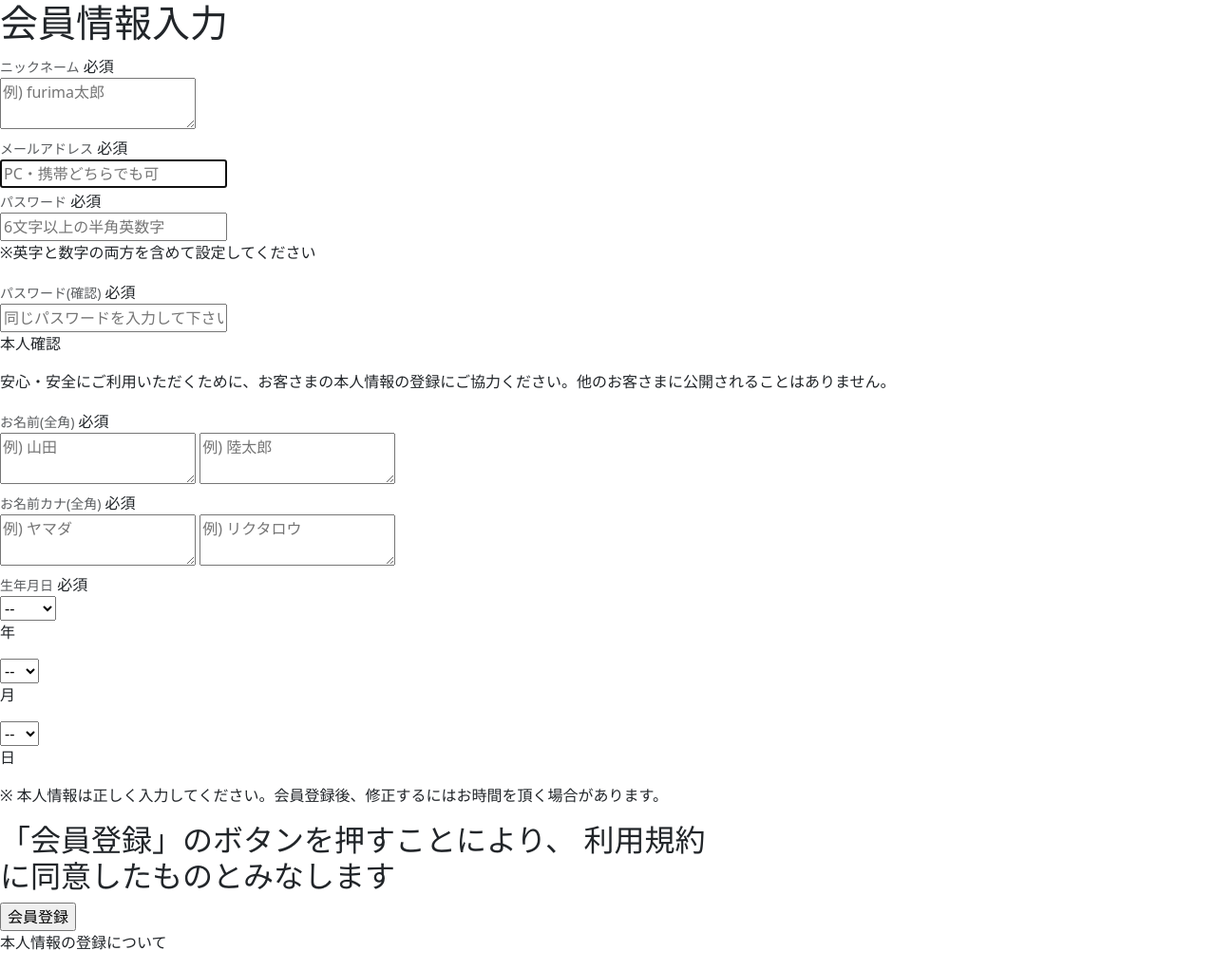
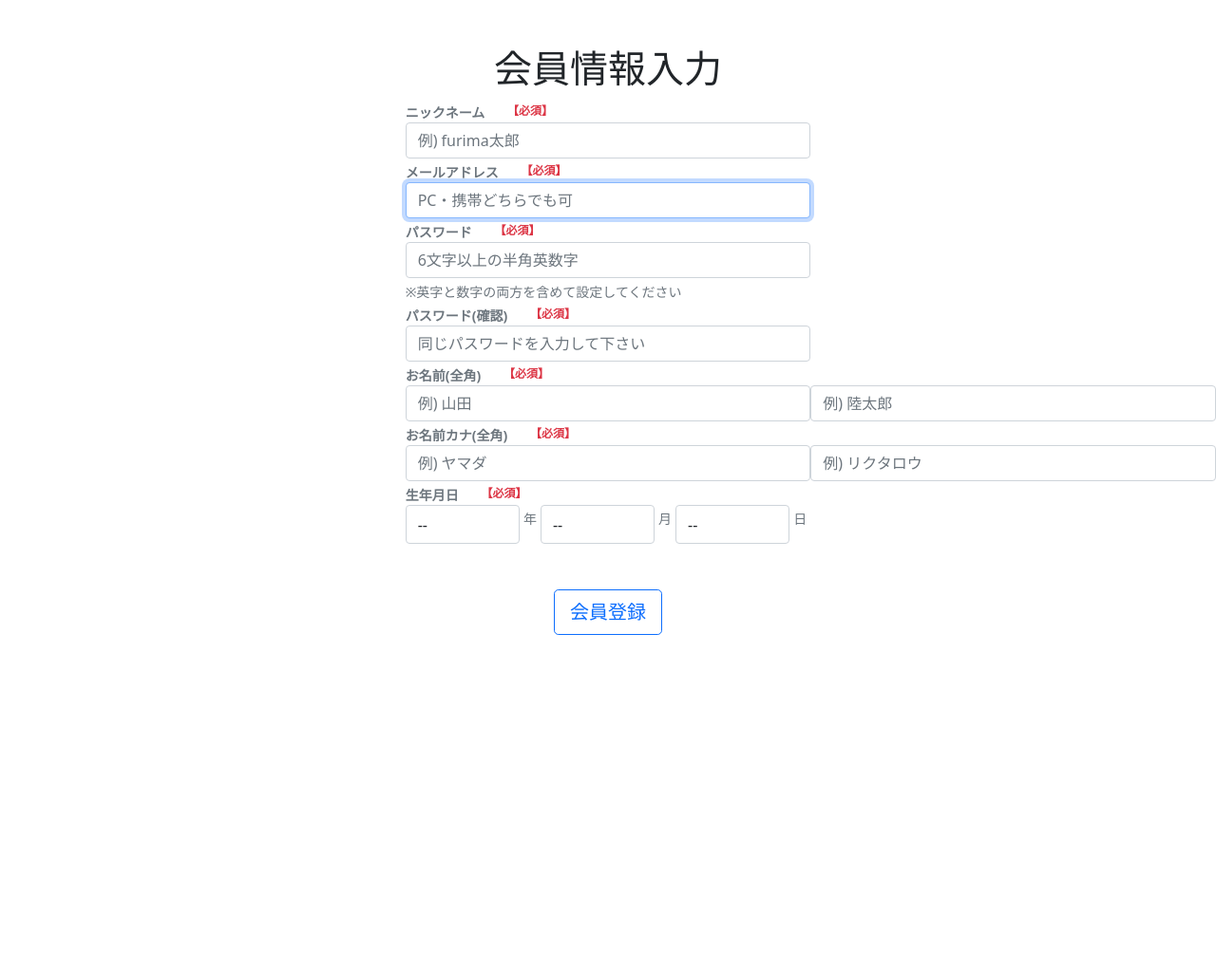
Before and after one commit to kazu121212/e.everyday, a Rails app: page /users/sign_up in a window 1280 px wide. Shown: the whole page at 95% size. After the commit the page ends 669 px from the top, so only its background shows below. Run offline with Rails 7, Linux system fonts and the light colour scheme; style sheets or scripts are compiled from the project's sources; some libraries are stand-ins or nearby versions.

Commit message:
create sign_up_page
・add style
・create error_component

```diff
--- a/app/assets/javascripts/application.js
+++ b/app/assets/javascripts/application.js
@@ -1,4 +1,4 @@
-//= require jquery
+//= require jquery3
+//= require popper
+//= require bootstrap
 //= require bootstrap-sprockets
-//= require jquery3
-//= require bootstrap
--- a/app/assets/stylesheets/application.scss
+++ b/app/assets/stylesheets/application.scss
@@ -10,7 +10,6 @@
  * files in this directory. Styles in this file should be added after the last require_* statement.
  * It is generally better to create a new file per style scope.
  *
-
  */
  @import "bootstrap";
  @import "style.css";
--- /dev/null
+++ b/app/views/common/_error.html.erb
@@ -0,0 +1,9 @@
+<% if model.errors.any? %>
+  <div class="alert alert-danger alert-dismissible fade show" role="alert">
+    <ul>
+      <% model.errors.full_messages.each do |message|%>
+        <li><%= message %></li>
+      <% end %>
+    </ul>
+  </div>
+<% end %>
--- a/app/views/devise/registrations/new.html.erb
+++ b/app/views/devise/registrations/new.html.erb
@@ -1,108 +1,93 @@
 <%# <%= render partial: "devise/shared/second-header" %>
-
-
-
-
-<%= form_with model: @user, url: user_registration_path, class: 'registration-main', local: true do |f| %>
-<div class='form-wrap'>
-  <div class='form-header'>
-    <h1 class='form-header-text'>
-      会員情報入力
-    </h1>
-  </div>
-
-  <%= render "devise/shared/error_messages", model: f.object %>
-
-
-  <div class="form-group">
-    <div class='form-text-wrap'>
-      <label class="form-text">ニックネーム</label>
-      <span class="indispensable">必須</span>
+<div class="col-12 py-5">
+  <%= form_with model: @user, url: user_registration_path, class: "registration-main", local: true do |f| %>
+    <div class="form-wrap col-10 col-lg-8 mx-auto justify-content-center">
+      <div class="form-header col-10 col-lg-8 mx-auto">
+        <h1 class="form-header-text text-center">会員情報入力</h1>
+      </div>
+      <%# エラーメッセージ %>
+      <div class="form-group col-8 col-lg-6 mx-auto">
+        <%= render "common/error", model: f.object %>
+      </div>
+      <%# フォーム %>
+      <div class="form-group col-8 col-lg-6 mx-auto">
+        <div class="d-flex align-items-center justify-content-start">
+          <label class="form-text"><strong>ニックネーム</strong></label>
+          <span class="badge text-danger mx-3">【必須】</span>
+        </div>
+        <%= f.text_field :name, class:"input-default form-control", id:"nickname", placeholder:"例) furima太郎", maxlength:"40" %>
+      </div>
+      <div class="form-group col-8 col-lg-6 mx-auto">
+        <div class="d-flex align-items-center justify-content-start">
+          <label class="form-text"><strong>メールアドレス</strong></label>
+          <span class="badge text-danger mx-3">【必須】</span>
+        </div>
+        <%= f.email_field :email, class:"input-default form-control", id:"email", placeholder:"PC・携帯どちらでも可", autofocus: true %>
+      </div>
+      <div class="form-group col-8 col-lg-6 mx-auto">
+        <div class="d-flex align-items-center justify-content-start">
+          <label class="form-text"><strong>パスワード</strong></label>
+          <span class="badge text-danger mx-3">【必須】</span>
+        </div>
+        <%= f.password_field :password, class:"input-default form-control", id:"password", placeholder:"6文字以上の半角英数字" %>
+        <div class="form-text">※英字と数字の両方を含めて設定してください</div>
+      </div>
+      <div class="form-group col-8 col-lg-6 mx-auto">
+        <div class="d-flex align-items-center justify-content-start">
+          <label class="form-text"><strong>パスワード(確認)</strong></label>
+          <span class="badge text-danger mx-3">【必須】</span>
+        </div>
+        <%= f.password_field :password_confirmation, class:"input-default form-control", id:"password-confirmation", placeholder:"同じパスワードを入力して下さい" %>
+      </div>
+      <div class="form-group col-8 col-lg-6 mx-auto">
+        <div class="d-flex align-items-center justify-content-start">
+          <label class="form-text"><strong>お名前(全角)</strong></label>
+          <span class="badge text-danger mx-3">【必須】</span>
+        </div>
+        <div class="d-flex justify-content-start">
+          <%= f.text_field :last_name, class:"input-name form-control col-6", id:"last-name", placeholder:"例) 山田" %>
+          <%= f.text_field :first_name, class:"input-name form-control col-6", id:"first-name", placeholder:"例) 陸太郎" %>
+        </div>
+      </div>
+      <div class="form-group col-8 col-lg-6 mx-auto">
+        <div class="d-flex align-items-center justify-content-start">
+          <label class="form-text"><strong>お名前カナ(全角)</strong></label>
+          <span class="badge text-danger mx-3">【必須】</span>
+        </div>
+        <div class="d-flex justify-content-start">
+          <%= f.text_field :last_name_kana, class:"input-name form-control col-6", id:"last-name-kana", placeholder:"例) ヤマダ" %>
+          <%= f.text_field :first_name_kana, class:"input-name form-control col-6", id:"first-name-kana", placeholder:"例) リクタロウ" %>
+        </div>
+      </div>
+      <div class="form-group col-8 col-lg-6 mx-auto">
+        <div class="d-flex align-items-center justify-content-start">
+          <label class="form-text"><strong>生年月日</strong></label>
+          <span class="badge text-danger mx-3">【必須】</span>
+        </div>
+        <div class="d-flex justify-content-start">
+          <%= raw sprintf(
+            f.date_select(:birth_date,
+              {
+                with_css_classes: true, # 個別にclassを当てる設定
+                use_month_numbers: true,
+                prompt:'--',
+                start_year: 1920,
+                end_year: (Time.now.year - 5),
+                date_separator: '%s'
+              },
+              {class: "select-birth form-control"}
+            ),
+            "<p class='form-text mx-1'>年</p>",
+            "<p class='form-text mx-1'>月</p>"
+          )%>
+          <p class="form-text mx-1">日</p>
+        </div>
+      </div>
+      <div class="register-btn form-group col-8 col-lg-6 mx-auto d-flex justify-content-center pt-5">
+        <%= f.submit "会員登録" ,class:"register-red-btn btn btn-outline-primary btn-lg" %>
+      </div>
     </div>
-    <%= f.text_area :name, class:"input-default", id:"nickname", placeholder:"例) furima太郎", maxlength:"40" %>
-  </div>
-  <div class="form-group">
-    <div class='form-text-wrap'>
-      <label class="form-text">メールアドレス</label>
-      <span class="indispensable">必須</span>
-    </div>
-    <%= f.email_field :email, class:"input-default", id:"email", placeholder:"PC・携帯どちらでも可", autofocus: true %>
-  </div>
-  <div class="form-group">
-    <div class='form-text-wrap'>
-      <label class="form-text">パスワード</label>
-      <span class="indispensable">必須</span>
-    </div>
-    <%= f.password_field :password, class:"input-default", id:"password", placeholder:"6文字以上の半角英数字" %>
-    <p class='info-text'>※英字と数字の両方を含めて設定してください</p>
-  </div>
-  <div class="form-group">
-    <div class='form-text-wrap'>
-      <label class="form-text">パスワード(確認)</label>
-      <span class="indispensable">必須</span>
-    </div>
-    <%= f.password_field :password_confirmation, class:"input-default", id:"password-confirmation", placeholder:"同じパスワードを入力して下さい" %>
-  </div>
-  <div class="form-group">
-    <p class='form-info-header'>
-      本人確認
-    </p>
-    <p class='form-info-text'>
-      安心・安全にご利用いただくために、お客さまの本人情報の登録にご協力ください。他のお客さまに公開されることはありません。
-    </p>
-  </div>
-  <div class="form-group">
-    <div class='form-text-wrap'>
-      <label class="form-text">お名前(全角)</label>
-      <span class="indispensable">必須</span>
-    </div>
-    <div class='input-name-wrap'>
-      <%= f.text_area :last_name, class:"input-name", id:"last-name", placeholder:"例) 山田" %>
-      <%= f.text_area :first_name, class:"input-name", id:"first-name", placeholder:"例) 陸太郎" %>
-    </div>
-  </div>
-  <div class="form-group">
-    <div class='form-text-wrap'>
-      <label class="form-text">お名前カナ(全角)</label>
-      <span class="indispensable">必須</span>
-    </div>
-    <div class='input-name-wrap'>
-      <%= f.text_area :last_name_kana, class:"input-name", id:"last-name-kana", placeholder:"例) ヤマダ" %>
-      <%= f.text_area :first_name_kana, class:"input-name", id:"first-name-kana", placeholder:"例) リクタロウ" %>
-    </div>
-  </div>
-  <div class="form-group">
-    <div class='form-text-wrap'>
-      <label class="form-text">生年月日</label>
-      <span class="indispensable">必須</span>
-    </div>
-    <div class='input-birth-wrap'>
-      <%= raw sprintf(
-                  f.date_select(
-                    :birth_date,
-                    class:'select-birth',
-                    id:"birth-date",
-                    use_month_numbers: true,
-                    prompt:'--',
-                    start_year: 1930,
-                    end_year: (Time.now.year - 5),
-                    date_separator: '%s'),
-                  "<p> 年 </p>", "<p> 月 </p>") + "<p> 日 </p>" %>
-    </div>
-    <p class='info-text'>※ 本人情報は正しく入力してください。会員登録後、修正するにはお時間を頂く場合があります。</p>
-  </div>
-  <div class="form-group">
-    <h2 class='form-bottom-text'>
-      「会員登録」のボタンを押すことにより、
-      <span>利用規約</span>
-      <br>に同意したものとみなします
-    </h2>
-  </div>
-  <div class='register-btn'>
-    <%= f.submit "会員登録" ,class:"register-red-btn" %>
-  </div>
-  <p class='register-info'>本人情報の登録について</p>
+  <% end %>
 </div>
-<% end %>
 
 <%# <%= render "devise/shared/second-footer"%>
--- a/app/views/layouts/application.html.erb
+++ b/app/views/layouts/application.html.erb
@@ -6,7 +6,8 @@
     <%= csp_meta_tag %>
 
     <%= stylesheet_link_tag 'application', media: 'all', 'data-turbolinks-track': 'reload' %>
-     <%= stylesheet_link_tag 'style', media: 'all', 'data-turbolinks-track': 'reload' %>
+    <%= stylesheet_link_tag 'style', media: 'all', 'data-turbolinks-track': 'reload' %>
+    <%= javascript_include_tag 'application', 'data-turbolinks-track': 'reload' %>
 
 
     <%# <%= javascript_include_tag 'camera.js', 'data-turbolinks-track': 'reload' %>
--- a/package.json
+++ b/package.json
@@ -6,6 +6,9 @@
     "@rails/activestorage": "^6.0.0-alpha",
     "@rails/ujs": "^6.0.0-alpha",
     "@rails/webpacker": "4.3.0",
+    "bootstrap": "^5.1.3",
+    "jquery": "^3.6.0",
+    "popper.js": "^1.16.1",
     "turbolinks": "^5.2.0"
   },
   "version": "0.1.0",
```
Also changed, not shown: Gemfile, Gemfile.lock, 2 other files.
